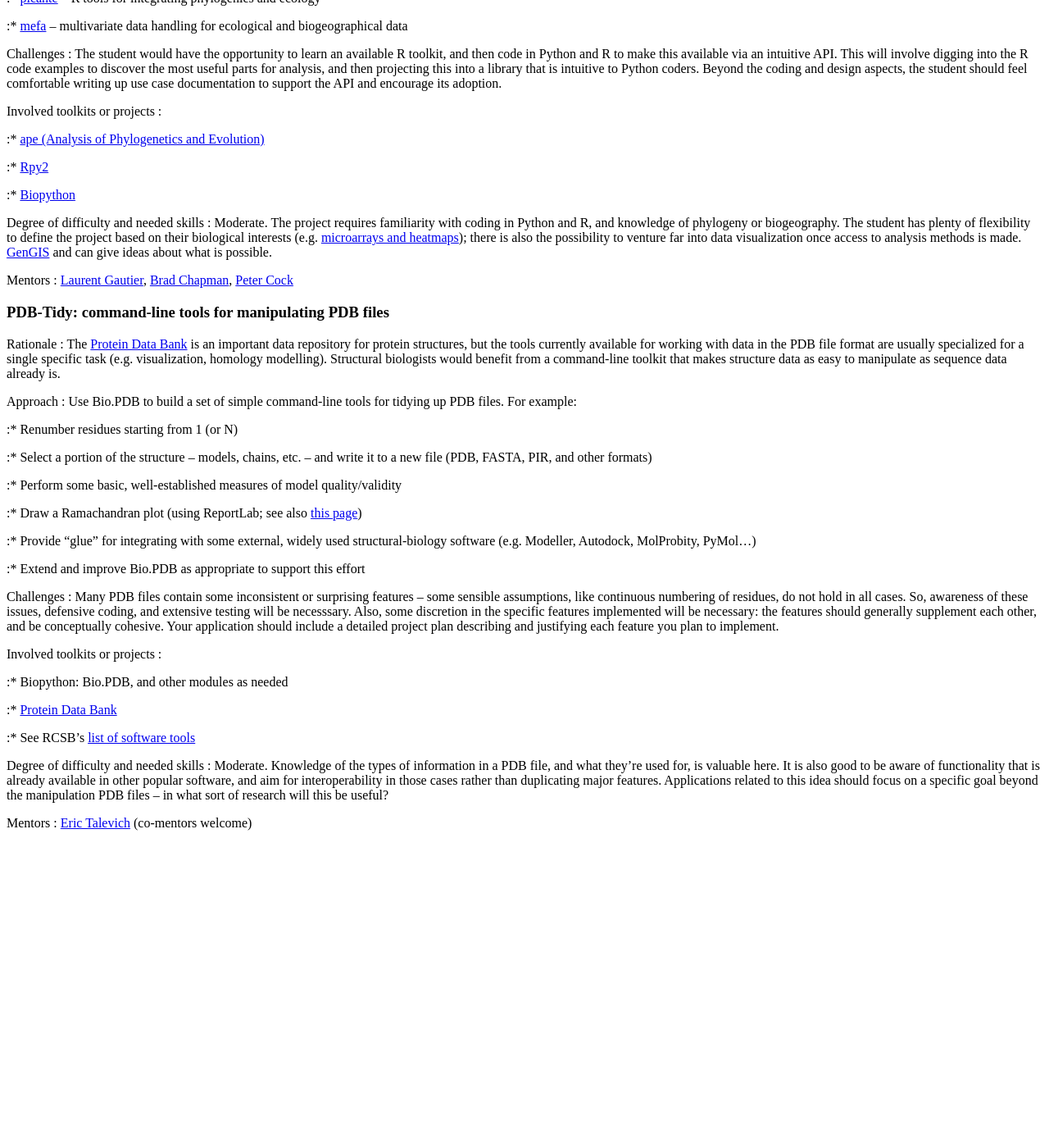
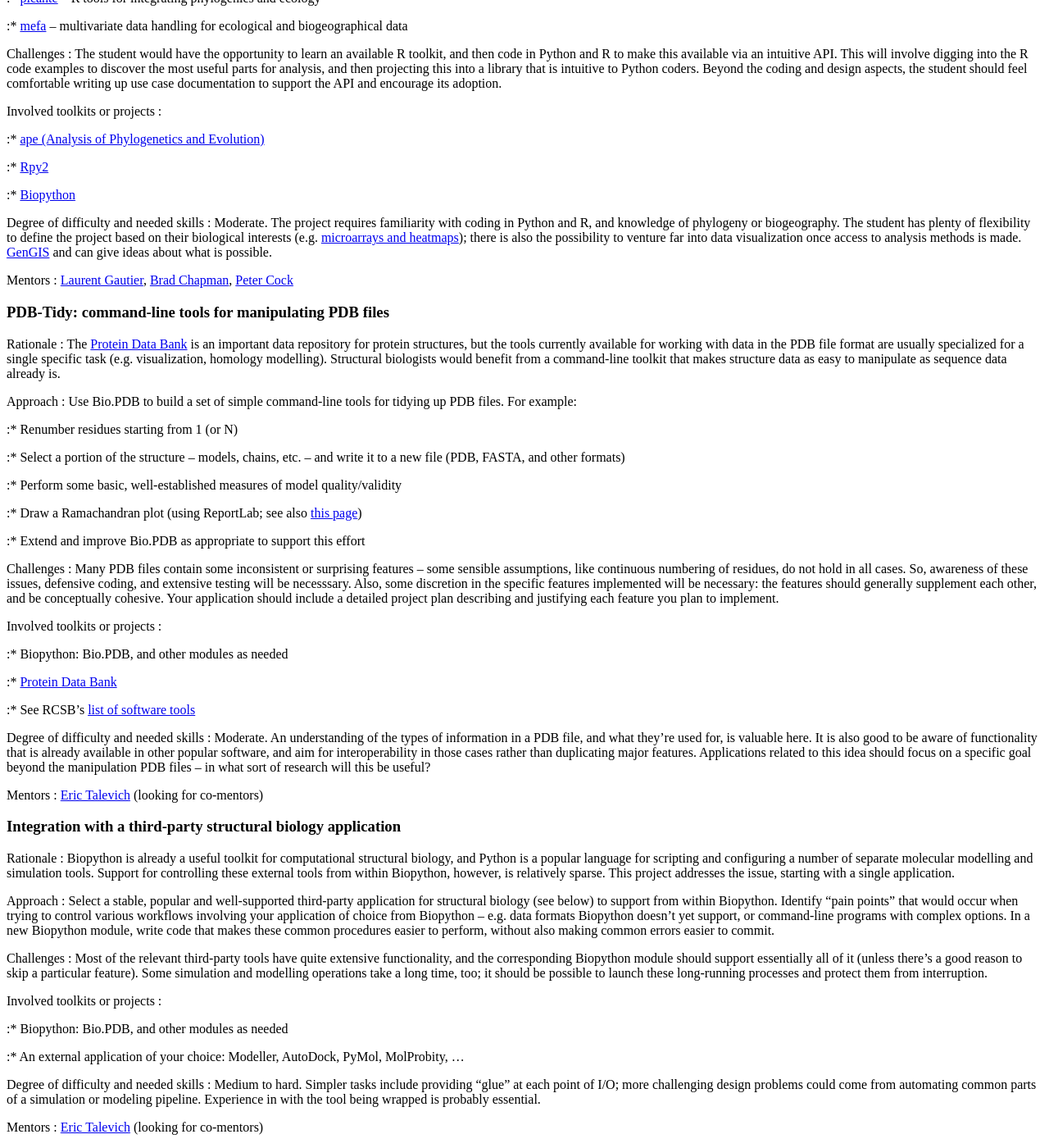
Before and after one commit to biopython/biopython.github.io, a Jekyll site: the page built from wiki/Google_Summer_of_Code.md, in a window 1280 px wide and 1400 px high, scrolled down 1701 px. Shown: the whole window at 82% size. Built offline with Jekyll 4.4.1, drawn with Linux system fonts in a browser that asks for light colours; before the commit the page ends 2730 px from its top, so only the background shows below that.

Commit message:
/* PDB-Tidy: command-line tools for manipulating PDB files */ Split off the bit about external applications into a separate idea

```diff
--- a/wiki/Google_Summer_of_Code.md
+++ b/wiki/Google_Summer_of_Code.md
@@ -151,17 +151,13 @@ Approach : Use Bio.PDB to build a set of simple command-line tools for tidying u
 :\* Renumber residues starting from 1 (or N)
 
 :\* Select a portion of the structure -- models, chains, etc. -- and
-write it to a new file (PDB, FASTA, PIR, and other formats)
+write it to a new file (PDB, FASTA, and other formats)
 
 :\* Perform some basic, well-established measures of model
 quality/validity
 
 :\* Draw a Ramachandran plot (using ReportLab; see also [this
 page](http://www.warwick.ac.uk/go/peter_cock/python/ramachandran/))
-
-:\* Provide "glue" for integrating with some external, widely used
-structural-biology software (e.g. Modeller, Autodock, MolProbity,
-PyMol...)
 
 :\* Extend and improve Bio.PDB as appropriate to support this effort
 
@@ -177,8 +173,35 @@ Involved toolkits or projects :
 
 :\* See RCSB's [list of software tools](http://sw-tools.pdb.org/)
 
-Degree of difficulty and needed skills : Moderate. Knowledge of the types of information in a PDB file, and what they're used for, is valuable here. It is also good to be aware of functionality that is already available in other popular software, and aim for interoperability in those cases rather than duplicating major features. Applications related to this idea should focus on a specific goal beyond the manipulation PDB files -- in what sort of research will this be useful?
+Degree of difficulty and needed skills : Moderate. An understanding of the types of information in a PDB file, and what they're used for, is valuable here. It is also good to be aware of functionality that is already available in other popular software, and aim for interoperability in those cases rather than duplicating major features. Applications related to this idea should focus on a specific goal beyond the manipulation PDB files -- in what sort of research will this be useful?
 
 <!-- -->
 
-Mentors : [Eric Talevich](User%3AEricTalevich "wikilink") (co-mentors welcome)
+Mentors : [Eric Talevich](User%3AEricTalevich "wikilink") (looking for co-mentors)
+
+### Integration with a third-party structural biology application
+
+Rationale : Biopython is already a useful toolkit for computational structural biology, and Python is a popular language for scripting and configuring a number of separate molecular modelling and simulation tools. Support for controlling these external tools from within Biopython, however, is relatively sparse. This project addresses the issue, starting with a single application.
+
+<!-- -->
+
+Approach : Select a stable, popular and well-supported third-party application for structural biology (see below) to support from within Biopython. Identify "pain points" that would occur when trying to control various workflows involving your application of choice from Biopython -- e.g. data formats Biopython doesn't yet support, or command-line programs with complex options. In a new Biopython module, write code that makes these common procedures easier to perform, without also making common errors easier to commit.
+
+<!-- -->
+
+Challenges : Most of the relevant third-party tools have quite extensive functionality, and the corresponding Biopython module should support essentially all of it (unless there's a good reason to skip a particular feature). Some simulation and modelling operations take a long time, too; it should be possible to launch these long-running processes and protect them from interruption.
+
+<!-- -->
+
+Involved toolkits or projects :
+
+:\* Biopython: Bio.PDB, and other modules as needed
+
+:\* An external application of your choice: Modeller, AutoDock, PyMol,
+MolProbity, ...
+
+Degree of difficulty and needed skills : Medium to hard. Simpler tasks include providing "glue" at each point of I/O; more challenging design problems could come from automating common parts of a simulation or modeling pipeline. Experience in with the tool being wrapped is probably essential.
+
+<!-- -->
+
+Mentors : [Eric Talevich](User%3AEricTalevich "wikilink") (looking for co-mentors)
```
Also changed, not shown: 1 other file.
